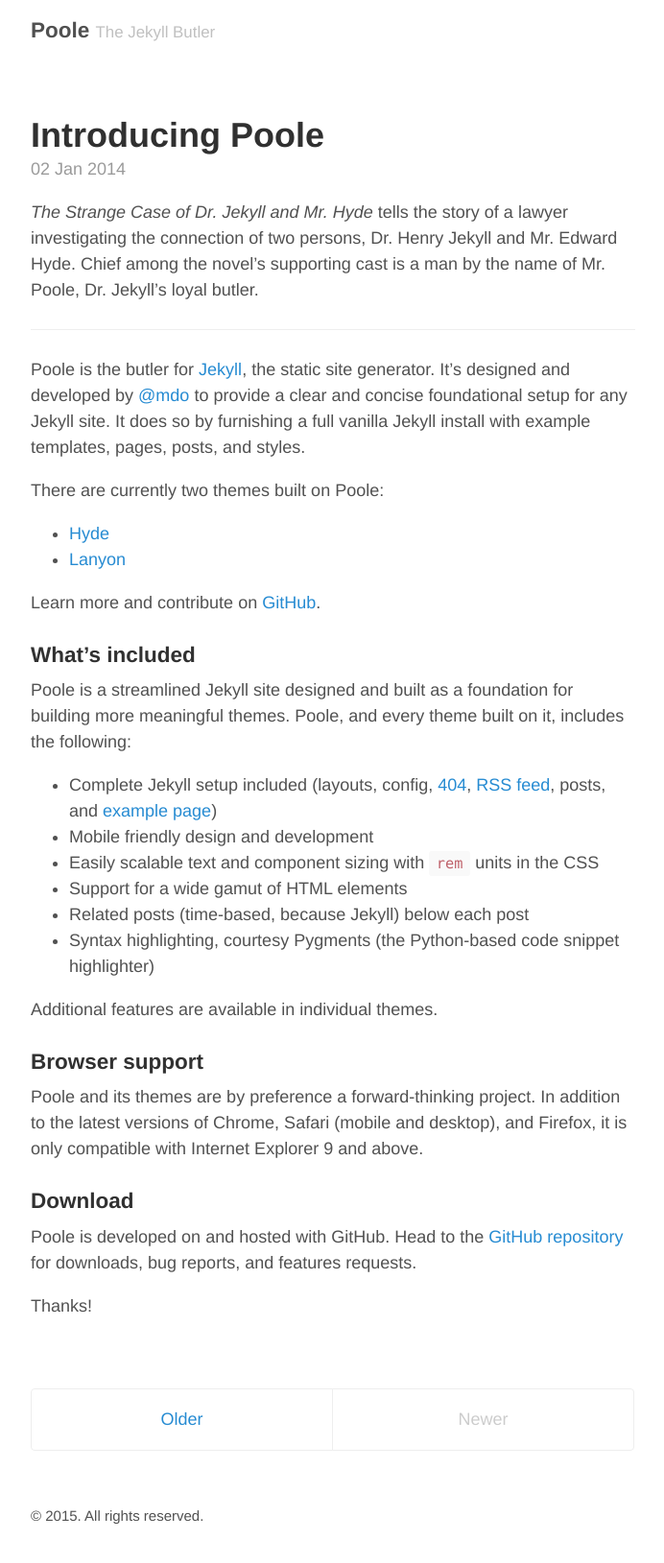
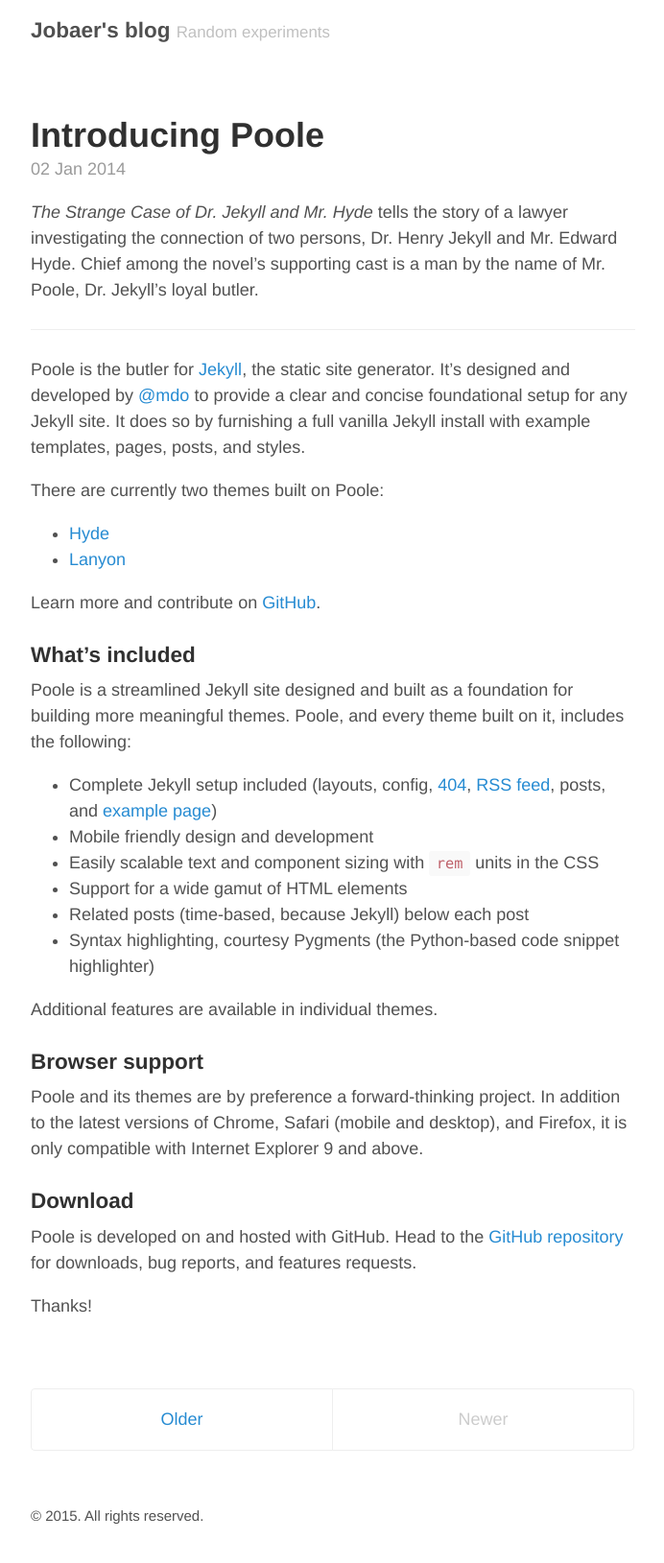
Before and after one commit to JobaerChowdhury/jobaerchowdhury.github.io, a Jekyll site: the page built from index.html, in a window 1280 px wide. Shown: the whole page at 96% size, without its empty margins (293-985 px from the left). Built offline with Jekyll 4.4.1, drawn with Linux system fonts in a browser that asks for light colours; the list of posts is cut into pages by our own code.

Commit message:
Update config file

```diff
--- a/_config.yml
+++ b/_config.yml
@@ -5,9 +5,9 @@
 relative_permalinks: true
 
 # Setup
-title:               Poole
-tagline:             The Jekyll Butler
-url:                 http://getpoole.com
+title:               Jobaer's blog
+tagline:             Random experiments
+url:                 http://jobaerchowdhury.github.io
 paginate:            1
 baseurl:             ""
 
@@ -20,11 +20,11 @@
 
 # About/contact
 author:
-  name:              Mark Otto
-  url:               https://twitter.com/mdo
-  email:             markdotto@gmail.com
+  name:              Jobaer Chowdhury
+  url:               https://twitter.com/JobaerChowdhury
+  email:             jobaer.du@gmail.com
 
 # Custom vars
-version:             2.0.0
+version:             1.0.0
 github:
-  repo:              https://github.com/poole/poole
+  repo:              https://github.com/JobaerChowdhury/jobaerchowdhury.github.io
```
